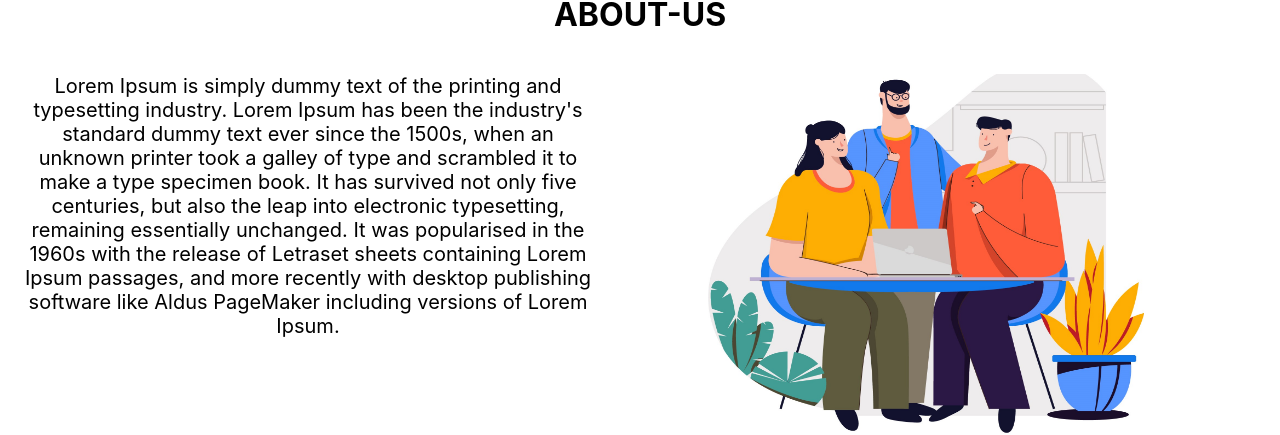
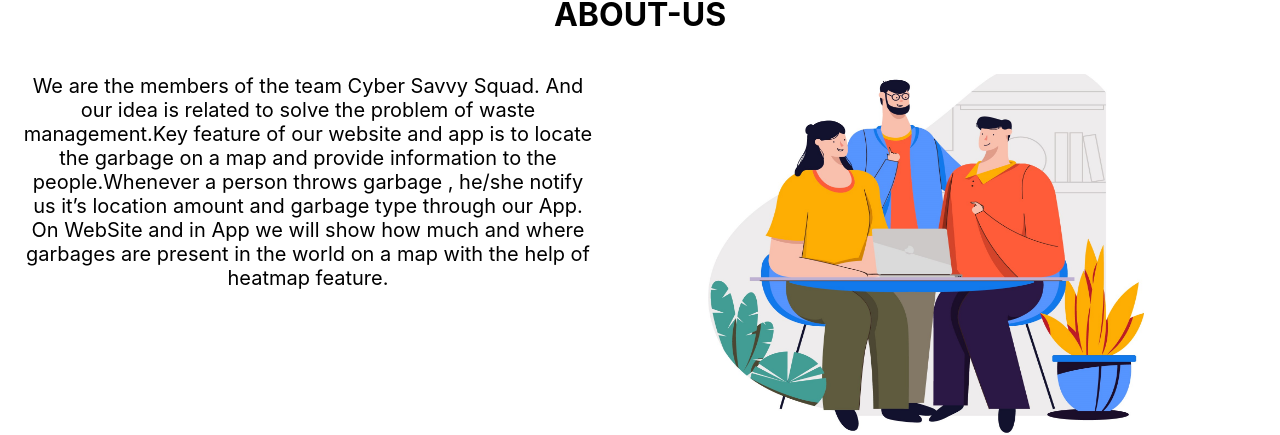
Before and after one commit to Ritex12in/ByteVerse_The_Cyber_Savvy_Squad, a React (Create React App) app in the folder Web/webpart/: page /About in a window 1280 px wide. Shown: the part 135-570 px from the top of the page. Built offline with nearby package versions, Linux system fonts and the light colour scheme; no server answers.

Commit message:
web: last push

```diff
--- a/Web/webpart/src/Component/Aboutus.jsx
+++ b/Web/webpart/src/Component/Aboutus.jsx
@@ -10,18 +10,17 @@ import Person from './Person'
         <div className="About_us_section">
           <div className="wriiten_About_us">
             <div className='dummy_about'>
-        Lorem Ipsum is simply dummy text of the printing and typesetting industry.
-        Lorem Ipsum has been the industry's standard dummy text ever since the 1500s,
-        when an unknown printer took a galley of type and scrambled it to make a type
-        specimen book. It has survived not only five centuries, but also the leap into
-        electronic typesetting, remaining essentially unchanged. It was popularised in
-        the 1960s with the release of Letraset sheets containing Lorem Ipsum passages,
-        and more recently with desktop publishing software like Aldus PageMaker
-        including versions of Lorem Ipsum.
+              We are the members of the team Cyber Savvy Squad. And our idea is related to solve the problem of
+              waste management.Key feature of our website and app is to locate
+              the garbage on a map and provide information to
+              the people.Whenever a person throws garbage , he/she notify us it’s location amount and garbage type
+              through our App.
+              On WebSite and in App we will show how much and where garbages are present in the world on a
+              map with the help of heatmap feature.
             </div>
           </div>
           <div className="Group_image">
-            <img src={group_image}/>
+            <img src={group_image} />
           </div>
         </div>
         <div className="Memeber">
@@ -30,7 +29,7 @@ import Person from './Person'
           </div>
 
           <div className='Member_details'>
-        <Person/>
+            <Person />
           </div>
         </div>
 
--- a/Web/webpart/src/Component/Bar.jsx
+++ b/Web/webpart/src/Component/Bar.jsx
@@ -26,7 +26,7 @@ function Bar() {
 
                         type="bar"
                         width="100%"
-                        height="340"
+                        height="225"
                         series={series}
                         options={options}
                     />
--- a/Web/webpart/src/Component/Contact_people.jsx
+++ b/Web/webpart/src/Component/Contact_people.jsx
@@ -6,7 +6,7 @@ function Contact() {
     <div className="main1">
       <h1>Contact Us</h1>
 
-      <form>
+      <form className='gh'>
         <div className='input1'>
           <label className='label_text'>Name</label>
           <input type="text" required placeholder="Abc" />
--- a/Web/webpart/src/Component/Donut.jsx
+++ b/Web/webpart/src/Component/Donut.jsx
@@ -30,7 +30,7 @@ function Donut() {
         < div >
             <Chart
                 type="donut"
-                width='140%'
+                width='125%'
                 height='auto'
                 series={WasteType}
 
--- a/Web/webpart/src/Component/Line.jsx
+++ b/Web/webpart/src/Component/Line.jsx
@@ -26,7 +26,7 @@ function Line() {
 
                         type="bar"
                         width="100%"
-                        height="340"
+                        height="225"
                         series={series}
                         options={options}
                     />
--- a/Web/webpart/src/Styles/Contact_people.css
+++ b/Web/webpart/src/Styles/Contact_people.css
@@ -12,10 +12,12 @@
 
 
 }
-form{
+.gh{
     height:50vh;
     width:50vw;
     background-color: rgb(255, 255, 255);
+    display: flex;
+    flex-direction: column;
     border-radius: 40px;
 }
 .input1{
--- a/Web/webpart/src/Styles/Loginform.css
+++ b/Web/webpart/src/Styles/Loginform.css
@@ -4,21 +4,22 @@ form{
      background-color: #bfd6f6;
      /* background-image: url('water-g969f380e9_1920.jpg'); */
     height:100vh;
+    width: 100vw;
     display:flex;
-    background-size: cover;
+
     justify-content:center;
     align-items: center;
-    flex-direction: column;
+    /* flex-direction: column; */
     box-sizing: border-box;
     color: white;
 
 }
 .form{
-    height:90vh;
-    width:90vh;
+    height:70vh;
+    width:70vh;
     background: #64a1f4;
     display:flex;
-    /* justify-content:center; */
+    justify-content:center;
     flex-direction: column;
     align-items: center;
     border-radius: 20px;
--- a/Web/webpart/src/pages/Admin.jsx
+++ b/Web/webpart/src/pages/Admin.jsx
@@ -2,6 +2,7 @@ import React,{useState} from "react";
 import LocationforAdmin from "./getLocation";
 import { useFirebase } from "../context/firebase";
 import {collection,addDoc} from "firebase/firestore"
+
 
 const Admin= () => {
     const firebase = useFirebase();
@@ -21,7 +22,7 @@ const Admin= () => {
 
         </div>
         <h1>Enter the coordinates for dustbin to be placed</h1>
-        <form onSubmit={Handlesubmit}>
+        <form onSubmit={Handlesubmit} className="adm">
             <label  htmlFor="name">Latitude:</label>
             <input  name="latitude"
             onChange={e=>setLatitude(e.target.value)}
@@ -30,6 +31,7 @@ const Admin= () => {
             <input  name="longitude"
              onChange={e=>setLongitude(e.target.value)}
              value={longitude} placeholder="Enter Long"/>
+
             <button type="submit">submit</button>
         </form>
         </>
--- a/Web/webpart/src/pages/getLocation.jsx
+++ b/Web/webpart/src/pages/getLocation.jsx
@@ -1,4 +1,4 @@
-import  React,{useState, useCallback} from 'react';
+import  React,{useState} from 'react';
 import Paper from '@mui/material/Paper';
 import Table from '@mui/material/Table';
 import TableBody from '@mui/material/TableBody';
@@ -30,8 +30,9 @@ export default function LocationforAdmin() {
   const getUsers = async () => {
     const data = await getDocs(CollectionRef);
     setRows(data.docs.map((doc) => ({ ...doc.data(), id: doc.id  })));
+
   };
-useCallback(() => {
+useState(() => {
     getUsers();
   },[getUsers]);
 
```
Lines whose indentation alone changed are shown as unchanged.
